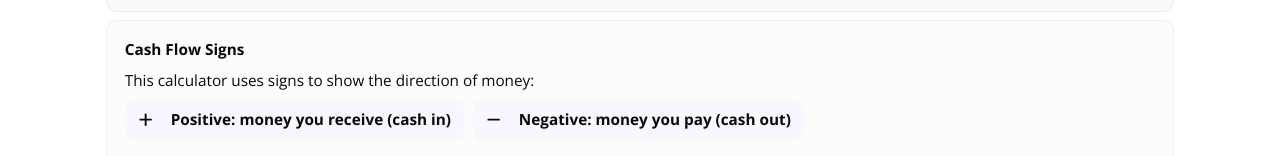
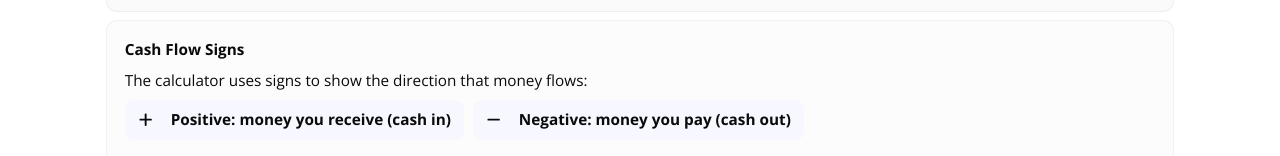
Before and after one commit to SU-SWS/ifdm_learning_apps, a Next.js app: page /interactives/time-value-money-calculator in a window 1280 px wide. Shown: the part 218-374 px from the top of the page. Built offline with nearby package versions, Linux system fonts and the light colour scheme.

Commit message:
TVM: Changed text

```diff
--- a/app/interactives/time-value-money-calculator/page.tsx
+++ b/app/interactives/time-value-money-calculator/page.tsx
@@ -734,7 +734,7 @@ export default function Page() {
               <div className="space-y-2">
                 <h3 className="text-foreground font-bold">Cash Flow Signs</h3>
                 <p>
-                  This calculator uses signs to show the direction of money:
+                  The calculator uses signs to show the direction that money flows:
                 </p>
                 <div className="flex flex-col sm:flex-row gap-2 mb-4">
                   <div className="bg-[var(--card-background)] text-foreground gap-4 flex flex-row justify-items-center items-center rounded-md px-3 py-2 max-w-full md:max-w-1/2">
```
Also changed, not shown: 1 other file (tests, documents, lock files or other folders).
